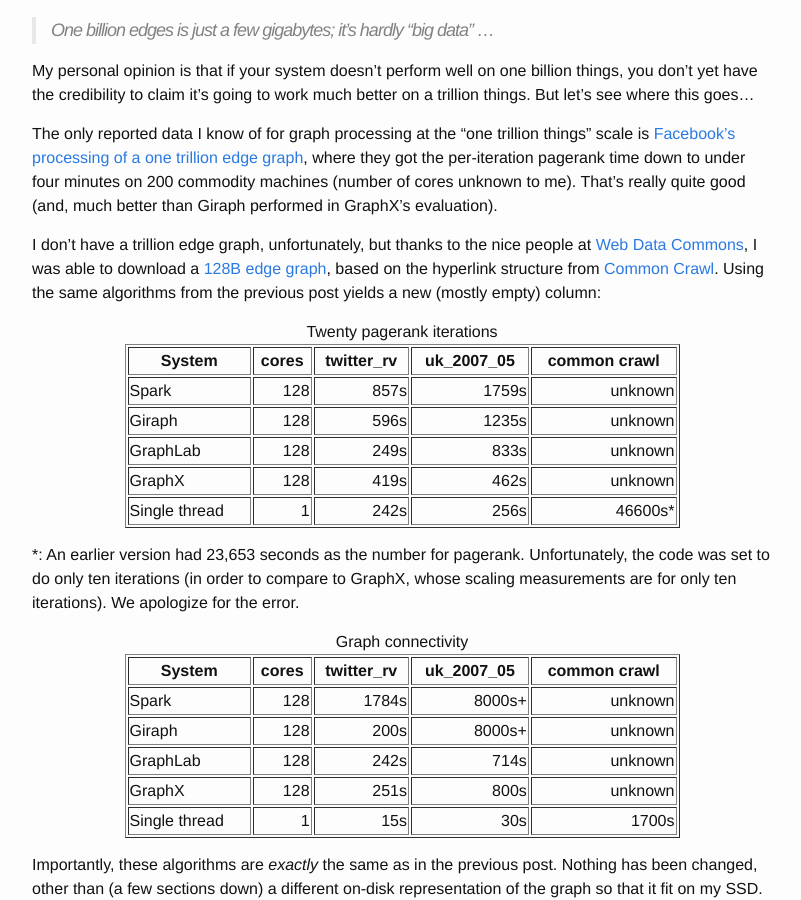
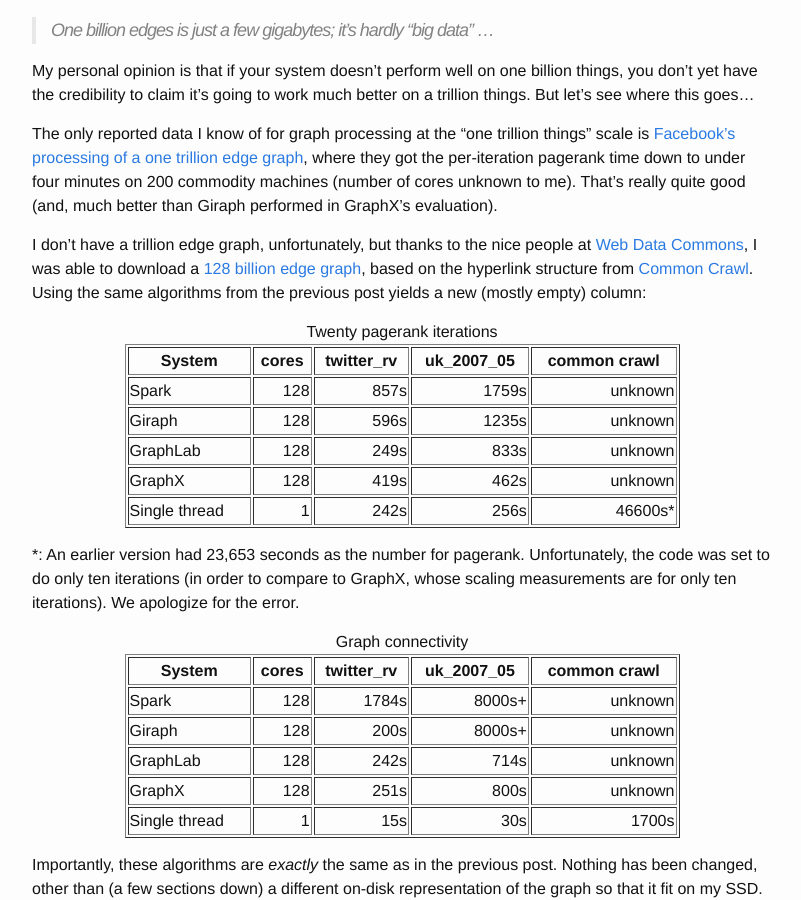
Before and after one commit to frankmcsherry/frankmcsherry.github.io, a Jekyll site: the page built from _posts/2015-01-23-COST2.md, in a window 1280 px wide and 900 px high, scrolled down 333 px. Shown: the whole window, without its empty margins (238-1039 px from the left). Built offline with Jekyll 4.4.1, drawn with Linux system fonts in a browser that asks for light colours.

Commit message:
minor edits

```diff
--- a/_posts/2015-01-23-COST2.md
+++ b/_posts/2015-01-23-COST2.md
@@ -16,7 +16,7 @@
 
 The only reported data I know of for graph processing at the "one trillion things" scale is [Facebook's processing of a one trillion edge graph](https://www.facebook.com/notes/facebook-engineering/scaling-apache-giraph-to-a-trillion-edges/10151617006153920), where they got the per-iteration pagerank time down to under four minutes on 200 commodity machines (number of cores unknown to me). That's really quite good (and, much better than Giraph performed in GraphX's evaluation).
 
-I don't have a trillion edge graph, unfortunately, but thanks to the nice people at [Web Data Commons](http://webdatacommons.org), I was able to download a [128B edge graph](http://webdatacommons.org/hyperlinkgraph/index.html), based on the hyperlink structure from [Common Crawl](http://commoncrawl.org). Using the same algorithms from the previous post yields a new (mostly empty) column:
+I don't have a trillion edge graph, unfortunately, but thanks to the nice people at [Web Data Commons](http://webdatacommons.org), I was able to download a [128 billion edge graph](http://webdatacommons.org/hyperlinkgraph/index.html), based on the hyperlink structure from [Common Crawl](http://commoncrawl.org). Using the same algorithms from the previous post yields a new (mostly empty) column:
 
 <center>
 <table border="1" style="width:75%">
```
Also changed, not shown: 2 other files.
